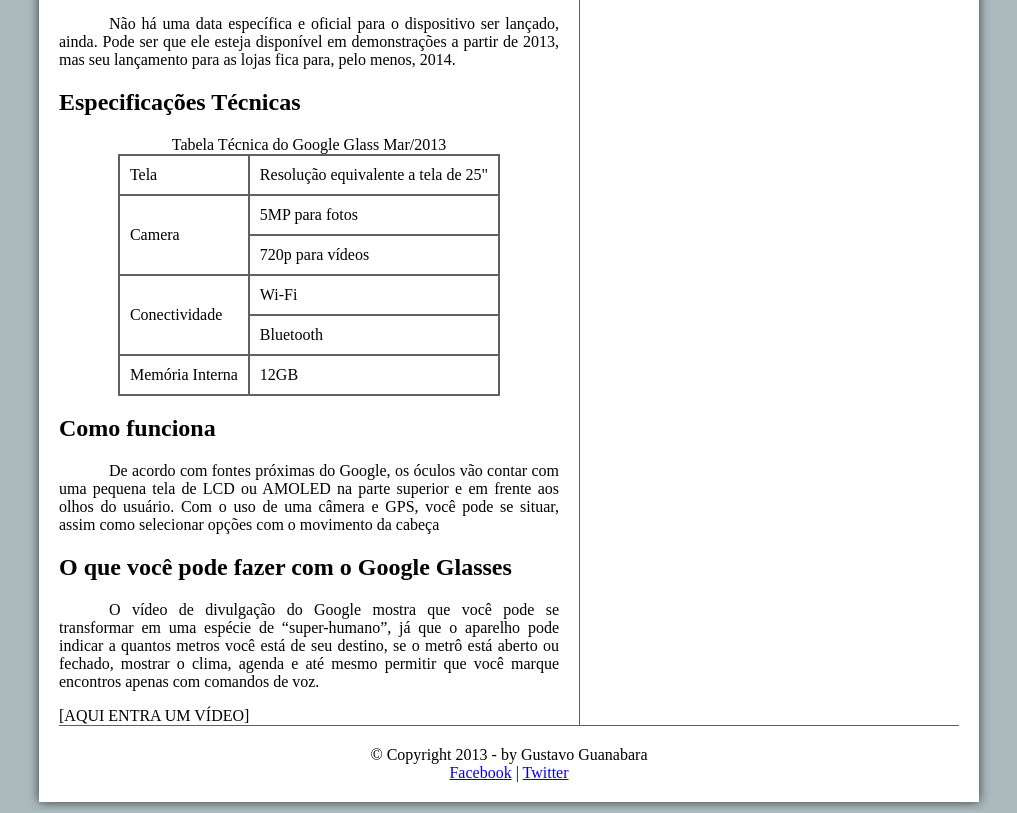
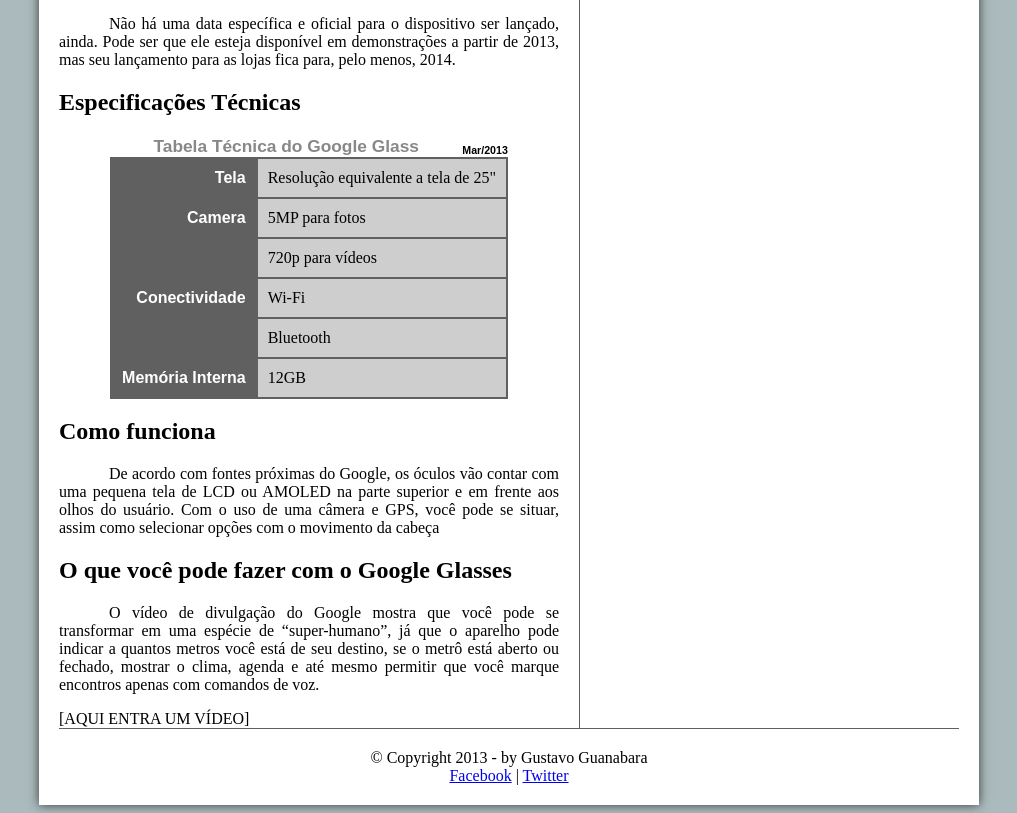
Before and after one commit to sergioherman/Projeto-Google-Glass, a plain HTML site: page index.html in a window 1280 px wide. Shown: the part 900-1713 px from the top of the page, without its empty margins (131-1148 px from the left). Drawn offline with Linux system fonts and the light colour scheme.

Commit message:
Alterações na Tabela
Formatação no estilo da fonte, na cor de fundo, no título, etc.

```diff
--- a/_css/estilo.css
+++ b/_css/estilo.css
@@ -121,7 +121,30 @@ table#tabelaspec td{
     border: 1px solid #606060;
     padding: 10px;
     margin: 0px;
-
+}
+table#tabelaspec caption{
+    color: #888888;
+    font-family: Arial, Helvetica, sans-serif;
+    font-size: 13pt;
+    font-weight: bolder;
+}
+table#tabelaspec span{
+    display: block;
+    float: right;
+    color: black;
+    font-size: 8pt;
+    margin-top: 8px;
+}
+body div#interface section#corpo table#tabelaspec td.ce{
+    background-color:#606060;
+    color: white;
+    vertical-align: top;
+    text-align: right;
+    font-weight: bold;
+    font-family: Arial, Helvetica, sans-serif;
+}
+td.cd{
+    background-color: #cecece;
 }
 aside#lateral{
     display: block;
--- a/index.html
+++ b/index.html
@@ -88,14 +88,14 @@ Para hifenizar usar o &shy;-->
             <h2>Especificações Técnicas</h2>
 
             <table id="tabelaspec">
-                <caption>Tabela Técnica do Google Glass Mar/2013</caption>
+                <caption>Tabela Técnica do Google Glass<span>Mar/2013</span></caption>
 
-                <tr><td>Tela</td><td>Resolução equivalente a tela de 25"</td></tr>
-                <tr><td rowspan="2">Camera</td><td>5MP para fotos</td></tr>
-                <tr><td>720p para vídeos</td></tr>
-                <tr><td rowspan="2">Conectividade</td><td>Wi-Fi</td></tr>
-                <tr><td>Bluetooth</td></tr>
-                <tr><td>Memória Interna</td><td>12GB</td></tr>
+                <tr><td class = "ce">Tela</td><td class = "cd">Resolução equivalente a tela de 25"</td></tr>
+                <tr><td rowspan="2" class = "ce">Camera</td><td class = "cd">5MP para fotos</td></tr>
+                <tr><td class = "cd">720p para vídeos</td></tr>
+                <tr><td rowspan="2" class = "ce">Conectividade</td><td class = "cd">Wi-Fi</td></tr>
+                <tr><td class = "cd">Bluetooth</td></tr>
+                <tr><td class = "ce">Memória Interna</td><td class = "cd">12GB</td></tr>
             </table>
             <h2>Como funciona</h2>
             <p>De acordo com fontes próximas do Google, os óculos vão contar com uma pequena tela de LCD ou AMOLED na parte superior e em frente aos olhos do usuário. Com o uso de uma câmera e GPS, você pode se situar, assim como sele&shy;cionar opções com o movimento da cabeça</p>
```
